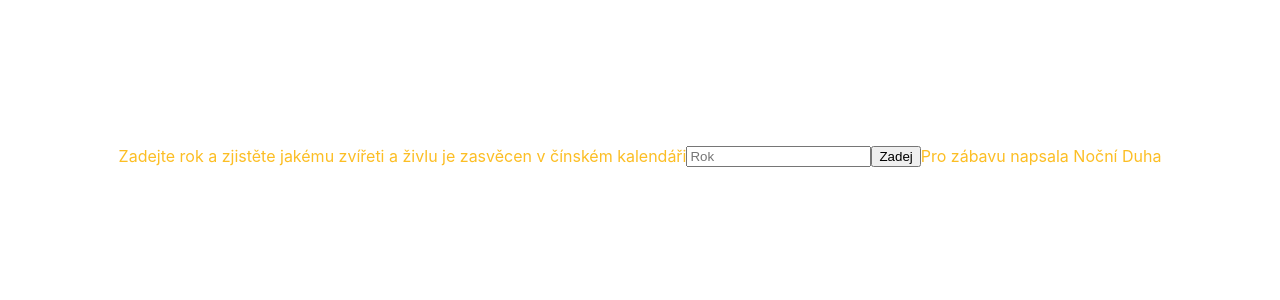
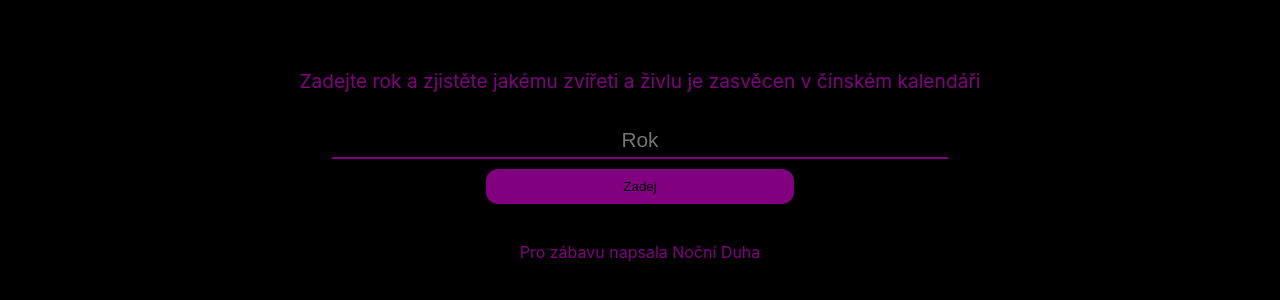
Before and after one commit to BcKarolinaSeidlova/china, a plain HTML site: page index.html in a window 1280 px wide. Shown: the part 244-544 px from the top of the page. Drawn offline with Linux system fonts and the light colour scheme.

Commit message:
Update style.css

```diff
--- a/style.css
+++ b/style.css
@@ -1,11 +1,64 @@
 body {
-  background: transparent; /* Make it white if you need */
-  color: #fcbe24;
+
+  background: black;
+  color: purple;
+
   padding: 0 24px;
+
   margin: 0;
+
   height: 100vh;
+
   display: flex;
+
+  flex-direction: column;
   justify-content: center;
   align-items: center;
   font-family: -apple-system, BlinkMacSystemFont, 'Segoe UI', Roboto, Oxygen, Ubuntu, Cantarell, 'Open Sans', 'Helvetica Neue', sans-serif;
+
 }
+
+input[type=text] {
+  background: black;
+  border: none;
+  border-bottom: 2px solid purple;
+  font-size: 1.3em;
+  color-text: purple;
+  width: 50%;
+  text-align: center;
+  color: white;
+  margin: 10px;
+  padding: 5px;
+
+}
+
+input[type=text]:focus {
+  outline: none;
+  background: #404040;
+  border-radius: 12px;
+
+}
+
+button {
+  background: purple;
+  border-radius: 12px;
+  width: 25%;
+  padding: 10px 10px;
+  border: none;
+  cursor: pointer;
+  text-align: center;
+
+}
+
+button :focus {
+  background: #660066;
+}
+
+p {
+  text-align: center;
+  font-size: 1.2em;
+}
+
+#result {
+  color: white;
+}
```
